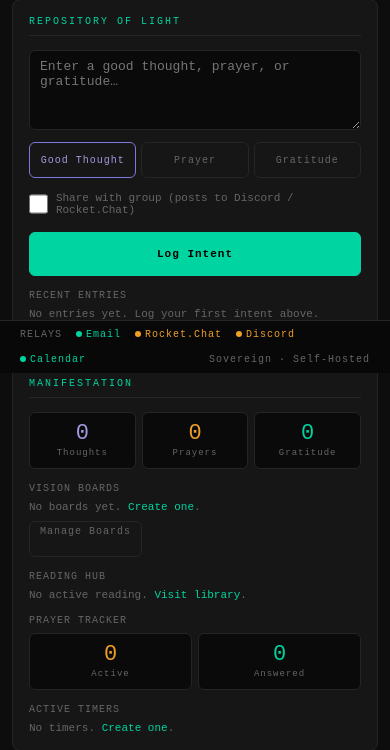
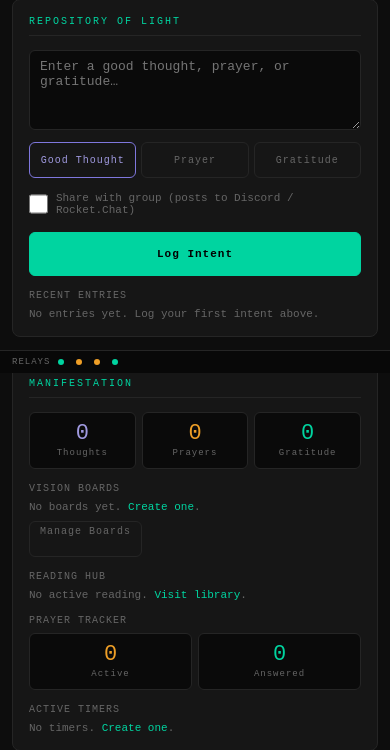
Before and after one commit to TemperalTemplar/positive, a Django app: page / in a window 390 px wide; the page is wider, and only the part inside the window is pictured. Shown: the part 471-1221 px from the top of that part. Run offline with Django 5.2, Linux system fonts and the light colour scheme; the visitor is signed in with stand-in values (Sample User, id 1); data that the repository does not hold is empty.

Commit message:
Mobile fixes — relay bar single line, padding adjustments

```diff
--- a/templates/core/base.html
+++ b/templates/core/base.html
@@ -71,7 +71,7 @@ nav.desktop-nav a:hover,nav.desktop-nav a.active,nav.desktop-nav a[aria-current=
 .lang-switcher select{background:var(--input);color:var(--muted);border:1px solid var(--border);padding:3px 6px;border-radius:4px;font-family:inherit;font-size:10px;width:auto;cursor:pointer;min-height:var(--touch-target)}
 
 /* CONTENT */
-.content{padding:16px 20px;max-width:1400px;margin:0 auto;padding-bottom:70px}
+.content{padding:16px 20px;max-width:1400px;margin:0 auto;padding-bottom:120px}
 .panel{background:var(--panel);border:1px solid var(--border);border-radius:8px;padding:16px;margin-bottom:12px}
 .panel-title{color:var(--accent);font-size:10px;letter-spacing:2px;text-transform:uppercase;border-bottom:1px solid var(--border);padding-bottom:8px;margin-bottom:14px}
 .section-label{color:var(--muted);font-size:10px;letter-spacing:1px;text-transform:uppercase;margin:12px 0 7px}
@@ -166,6 +166,12 @@ progress::-moz-progress-bar{background:var(--accent);border-radius:2px}
 @media(max-width:400px){
   .timer-display{font-size:40px;letter-spacing:3px}
   .logo{font-size:14px;letter-spacing:2px}
+}
+@media(max-width:680px){
+  .relay-bar{padding:6px 12px;gap:8px;flex-wrap:nowrap;overflow-x:auto}
+  .relay-bar span:last-child{display:none}
+  .relay-bar>span{white-space:nowrap;font-size:9px}
+  .content{padding-bottom:50px}
 }
 
 .sr-only{position:absolute;width:1px;height:1px;padding:0;margin:-1px;overflow:hidden;clip:rect(0,0,0,0);white-space:nowrap;border:0}
@@ -279,7 +285,7 @@ progress::-moz-progress-bar{background:var(--accent);border-radius:2px}
   <span><span class="dot dot-warn" aria-hidden="true"></span><span style="color:var(--warn)">Rocket.Chat</span></span>
   <span><span class="dot dot-warn" aria-hidden="true"></span><span style="color:var(--warn)">Discord</span></span>
   <span><span class="dot dot-on" aria-hidden="true"></span><span style="color:var(--accent)">Calendar</span></span>
-  <span style="margin-left:auto;color:var(--muted)">Sovereign · Self-Hosted</span>
+  <span style="margin-left:auto;color:var(--muted)"></span>
 </div>
 </footer>
 
```
